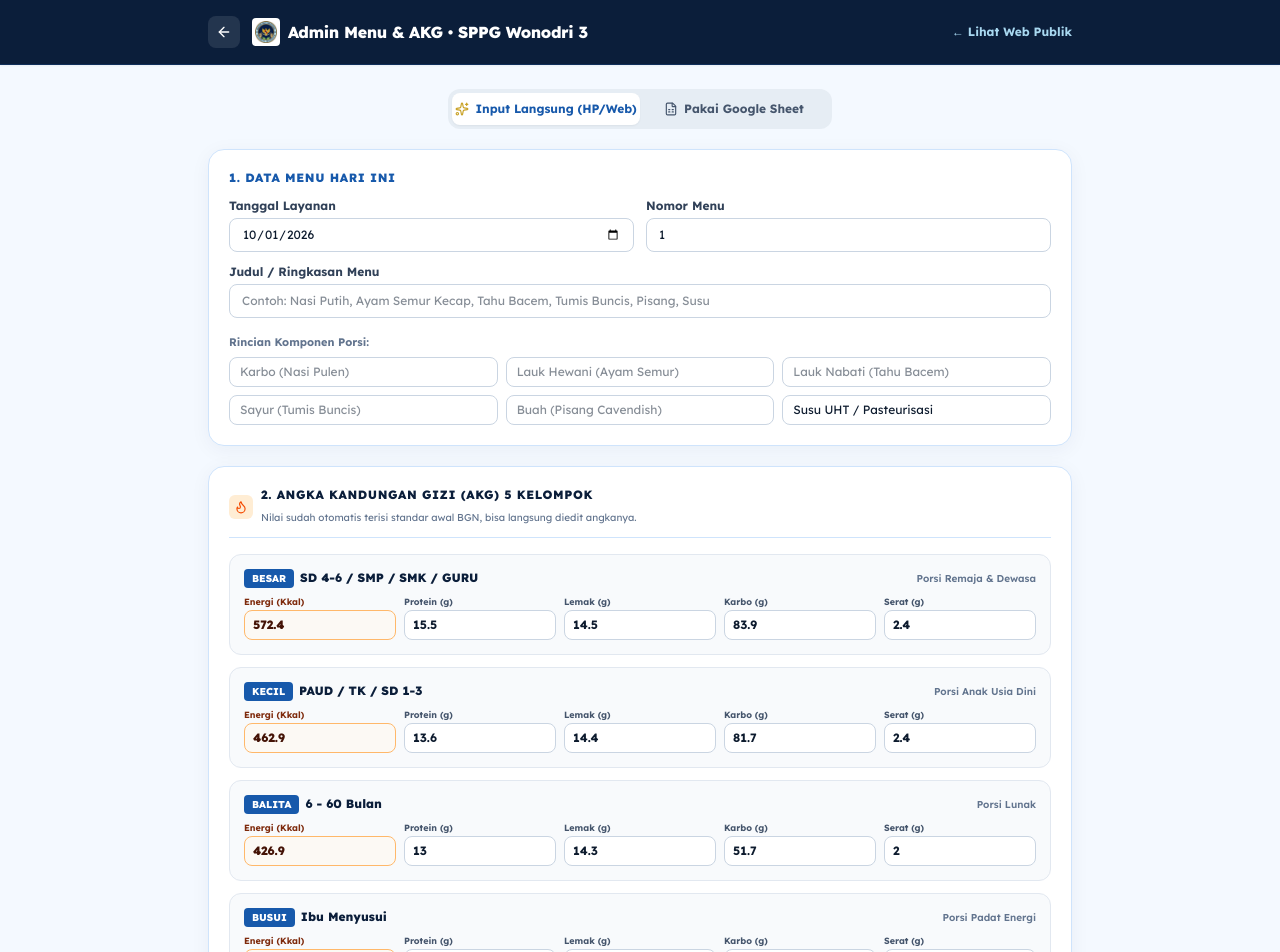
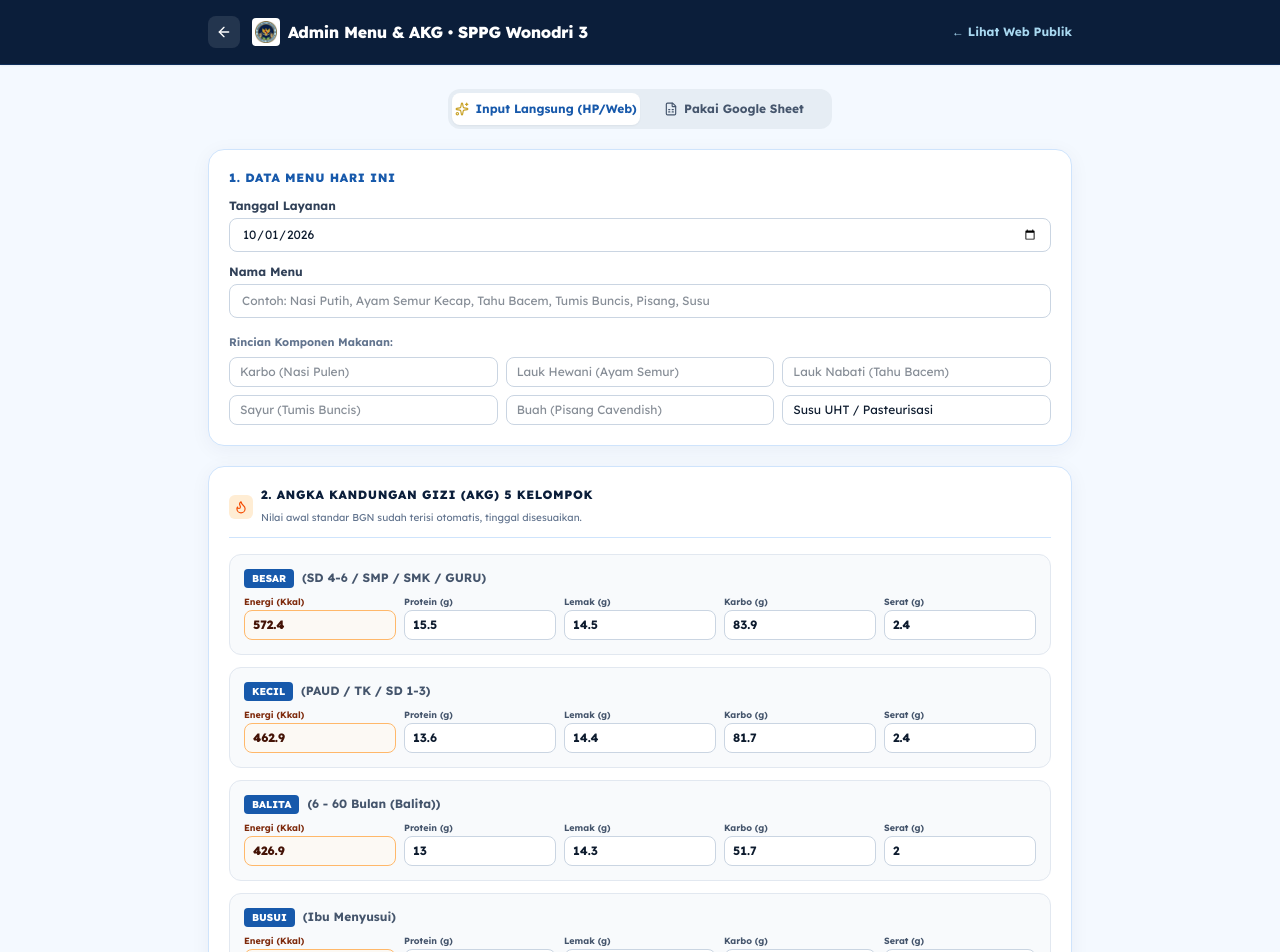
Before and after one commit to cilokesteh/arsip-operasional-sppg-wonodri3, a Next.js app: page /admin in a window 1280 px wide. Shown: the top 952 px of the page. Built offline with nearby package versions, Linux system fonts and the light colour scheme.

Commit message:
refactor(schema): remove nomor_menu, rename judul_menu to nama_menu, simplify Tab 2 AKG schema by dropping target_kategori and porsi_badge

```diff
--- a/app/admin/page.tsx
+++ b/app/admin/page.tsx
@@ -18,9 +18,8 @@ import {
 } from 'lucide-react';
 
 interface AKGInput {
-  groupName: string;
-  targetCategory: string;
-  portionBadge: string;
+  groupName: string; // Besar, Kecil, Balita, Busui, Bumil
+  targetCategory: string; // SD 4-6/SMP, PAUD/TK, dll
   energyKcal: number;
   proteinG: number;
   fatG: number;
@@ -29,11 +28,11 @@ interface AKGInput {
 }
 
 const DEFAULT_AKG_PRESETS: AKGInput[] = [
-  { groupName: 'Besar', targetCategory: 'SD 4-6 / SMP / SMK / GURU', portionBadge: 'Porsi Remaja & Dewasa', energyKcal: 572.4, proteinG: 15.5, fatG: 14.5, carbsG: 83.9, fiberG: 2.4 },
-  { groupName: 'Kecil', targetCategory: 'PAUD / TK / SD 1-3', portionBadge: 'Porsi Anak Usia Dini', energyKcal: 462.9, proteinG: 13.6, fatG: 14.4, carbsG: 81.7, fiberG: 2.4 },
-  { groupName: 'Balita', targetCategory: '6 - 60 Bulan', portionBadge: 'Porsi Lunak', energyKcal: 426.9, proteinG: 13.0, fatG: 14.3, carbsG: 51.7, fiberG: 2.0 },
-  { groupName: 'Busui', targetCategory: 'Ibu Menyusui', portionBadge: 'Porsi Padat Energi', energyKcal: 572.4, proteinG: 15.5, fatG: 14.5, carbsG: 83.9, fiberG: 2.4 },
-  { groupName: 'Bumil', targetCategory: 'Ibu Hamil', portionBadge: 'Porsi Zat Besi & Folat', energyKcal: 572.4, proteinG: 15.5, fatG: 14.5, carbsG: 83.9, fiberG: 2.4 },
+  { groupName: 'Besar', targetCategory: 'SD 4-6 / SMP / SMK / GURU', energyKcal: 572.4, proteinG: 15.5, fatG: 14.5, carbsG: 83.9, fiberG: 2.4 },
+  { groupName: 'Kecil', targetCategory: 'PAUD / TK / SD 1-3', energyKcal: 462.9, proteinG: 13.6, fatG: 14.4, carbsG: 81.7, fiberG: 2.4 },
+  { groupName: 'Balita', targetCategory: '6 - 60 Bulan (Balita)', energyKcal: 426.9, proteinG: 13.0, fatG: 14.3, carbsG: 51.7, fiberG: 2.0 },
+  { groupName: 'Busui', targetCategory: 'Ibu Menyusui', energyKcal: 572.4, proteinG: 15.5, fatG: 14.5, carbsG: 83.9, fiberG: 2.4 },
+  { groupName: 'Bumil', targetCategory: 'Ibu Hamil', energyKcal: 572.4, proteinG: 15.5, fatG: 14.5, carbsG: 83.9, fiberG: 2.4 },
 ];
 
 export default function AdminPage() {
@@ -41,8 +40,7 @@ export default function AdminPage() {
 
   // 1. Data Menu Harian
   const [menuDate, setMenuDate] = useState('2026-10-01');
-  const [menuNumber, setMenuNumber] = useState(1);
-  const [menuTitle, setMenuTitle] = useState('');
+  const [namaMenu, setNamaMenu] = useState('');
   const [components, setComponents] = useState({
     karbohidrat: '',
     laukHewani: '',
@@ -84,8 +82,8 @@ export default function AdminPage() {
 
   const handlePublish = (e: React.FormEvent) => {
     e.preventDefault();
-    if (!menuTitle.trim()) {
-      alert('Silakan tulis ringkasan menu hari ini.');
+    if (!namaMenu.trim()) {
+      alert('Silakan tulis nama menu hari ini.');
       return;
     }
     setPublishSuccess(true);
@@ -110,12 +108,13 @@ export default function AdminPage() {
     setTimeout(() => setCopiedTab(null), 2500);
   };
 
-  const sheet1Header = "tanggal\tnomor_menu\tjudul_menu\tkarbohidrat\tlauk_hewani\tlauk_nabati\tsayur\tbuah\tpelengkap\tstatus";
-  const sheet2Header = "tanggal\tkelompok\ttarget_kategori\tporsi_badge\tenergi_kkal\tprotein_g\tlemak_g\tkarbo_g\tserat_g";
+  // Header yang sudah disederhanakan sesuai instruksi Tuan
+  const sheet1Header = "tanggal\tnama_menu\tkarbohidrat\tlauk_hewani\tlauk_nabati\tsayur\tbuah\tpelengkap\tstatus";
+  const sheet2Header = "tanggal\tkelompok\tenergi_kkal\tprotein_g\tlemak_g\tkarbo_g\tserat_g";
 
   return (
     <div className="min-h-screen bg-[#f4f9ff] text-[#0d1b2e] pb-16">
-      {/* Header Sederhana */}
+      {/* Header */}
       <header className="bg-[#0b1e3a] text-white border-b border-[#174a8a]/40 shadow-xs">
         <div className="max-w-4xl mx-auto px-4 h-16 flex items-center justify-between">
           <div className="flex items-center gap-3">
@@ -179,7 +178,7 @@ export default function AdminPage() {
             {publishSuccess && (
               <div className="p-3.5 rounded-xl bg-emerald-50 border border-emerald-200 text-xs font-bold text-emerald-800 flex items-center gap-2">
                 <Check className="w-4 h-4 text-emerald-600 shrink-0" />
-                <span>Menu #{menuNumber} & nilai AKG 5 kelompok untuk tanggal {menuDate} berhasil dipublikasikan!</span>
+                <span>Menu & nilai AKG untuk tanggal {menuDate} berhasil dipublikasikan!</span>
               </div>
             )}
 
@@ -189,7 +188,6 @@ export default function AdminPage() {
                 1. Data Menu Hari Ini
               </h2>
 
-              <div className="grid grid-cols-2 gap-3">
               <div>
                 <label className="text-xs font-bold text-slate-700 block mb-1">Tanggal Layanan</label>
                 <input
@@ -200,25 +198,14 @@ export default function AdminPage() {
                   required
                 />
               </div>
-                <div>
-                  <label className="text-xs font-bold text-slate-700 block mb-1">Nomor Menu</label>
-                  <input
-                    type="number"
-                    value={menuNumber}
-                    onChange={(e) => setMenuNumber(parseInt(e.target.value) || 1)}
-                    className="w-full px-3 py-2 text-xs border border-slate-300 rounded-lg bg-white focus:ring-2 focus:ring-[#1759ab]"
-                    required
-                  />
-                </div>
-              </div>
 
               <div>
-                <label className="text-xs font-bold text-slate-700 block mb-1">Judul / Ringkasan Menu</label>
+                <label className="text-xs font-bold text-slate-700 block mb-1">Nama Menu</label>
                 <input
                   type="text"
                   placeholder="Contoh: Nasi Putih, Ayam Semur Kecap, Tahu Bacem, Tumis Buncis, Pisang, Susu"
-                  value={menuTitle}
-                  onChange={(e) => setMenuTitle(e.target.value)}
+                  value={namaMenu}
+                  onChange={(e) => setNamaMenu(e.target.value)}
                   className="w-full px-3 py-2 text-xs border border-slate-300 rounded-lg bg-white focus:ring-2 focus:ring-[#1759ab]"
                   required
                 />
@@ -226,7 +213,7 @@ export default function AdminPage() {
 
               {/* Rincian Komponen 6 Kotak */}
               <div className="pt-1">
-                <span className="text-[11px] font-bold text-slate-500 block mb-1.5">Rincian Komponen Porsi:</span>
+                <span className="text-[11px] font-bold text-slate-500 block mb-1.5">Rincian Komponen Makanan:</span>
                 <div className="grid grid-cols-2 sm:grid-cols-3 gap-2 text-xs">
                   <input
                     type="text"
@@ -286,7 +273,7 @@ export default function AdminPage() {
                       2. Angka Kandungan Gizi (AKG) 5 Kelompok
                     </h2>
                     <span className="text-[10px] text-slate-500">
-                      Nilai sudah otomatis terisi standar awal BGN, bisa langsung diedit angkanya.
+                      Nilai awal standar BGN sudah terisi otomatis, tinggal disesuaikan.
                     </span>
                   </div>
                 </div>
@@ -297,17 +284,14 @@ export default function AdminPage() {
                 {akgList.map((item, idx) => (
                   <div key={idx} className="p-3.5 rounded-xl bg-slate-50 border border-slate-200 space-y-2">
                     <div className="flex items-center justify-between">
-                      <div className="flex items-center gap-1.5">
+                      <div className="flex items-center gap-2">
                         <span className="px-2 py-0.5 rounded text-[10px] font-black uppercase bg-[#1759ab] text-white">
                           {item.groupName}
                         </span>
-                        <span className="text-xs font-extrabold text-[#0b1e3a]">
-                          {item.targetCategory}
+                        <span className="text-xs font-bold text-slate-600">
+                          ({item.targetCategory})
                         </span>
                       </div>
-                      <span className="text-[10px] font-semibold text-slate-500">
-                        {item.portionBadge}
-                      </span>
                     </div>
 
                     {/* 5 Field Gizi: Energi, Protein, Lemak, Karbo, Serat */}
@@ -487,7 +471,7 @@ export default function AdminPage() {
                 className="w-full sm:w-auto px-8 py-3 rounded-xl text-xs font-black text-white bg-[#1759ab] hover:bg-[#1d6fd0] transition-colors shadow-sm flex items-center justify-center gap-2 cursor-pointer"
               >
                 <Save className="w-4 h-4" />
-                <span>Simpan Menu & Rilis AKG Hari Ini</span>
+                <span>Simpan & Rilis Menu Hari Ini</span>
               </button>
             </div>
           </form>
@@ -501,7 +485,7 @@ export default function AdminPage() {
                 Hubungkan dengan Google Spreadsheet
               </h2>
               <p className="text-xs text-slate-500 mt-0.5">
-                Mendukung 2 tab utama: <strong>Menu_Harian</strong> dan <strong>AKG</strong>.
+                Struktur sederhana 2 tab: <strong>Menu_Harian</strong> dan <strong>AKG</strong>.
               </p>
             </div>
 
@@ -540,13 +524,16 @@ export default function AdminPage() {
             {/* Format Ringkas 2 Tab Wajib */}
             <div className="space-y-3 pt-2">
               <h3 className="text-xs font-black text-[#0b1e3a] uppercase tracking-wider">
-                Struktur 2 Tab Wajib di Google Sheet:
+                Struktur 2 Tab Google Sheet (Tinggal Salin Header):
               </h3>
 
               {/* Tab 1: Menu */}
               <div className="p-3.5 rounded-xl bg-slate-50 border border-slate-200 space-y-2 text-xs">
                 <div className="flex items-center justify-between">
+                  <div>
                     <span className="font-extrabold text-slate-900 block">Tab 1: Menu_Harian</span>
+                    <span className="text-[10px] text-slate-500">Cukup tanggal dan nama menu (nomor menu sudah dihapus)</span>
+                  </div>
                   <button
                     type="button"
                     onClick={() => copyToClipboard(sheet1Header, 'tab1')}
@@ -557,7 +544,7 @@ export default function AdminPage() {
                   </button>
                 </div>
                 <p className="font-mono text-[10px] text-slate-600 bg-white p-2 rounded border border-slate-200 overflow-x-auto">
-                  tanggal | nomor_menu | judul_menu | karbohidrat | lauk_hewani | lauk_nabati | sayur | buah | pelengkap | status
+                  tanggal | nama_menu | karbohidrat | lauk_hewani | lauk_nabati | sayur | buah | pelengkap | status
                 </p>
               </div>
 
@@ -565,8 +552,8 @@ export default function AdminPage() {
               <div className="p-3.5 rounded-xl bg-slate-50 border border-slate-200 space-y-2 text-xs">
                 <div className="flex items-center justify-between">
                   <div>
-                    <span className="font-extrabold text-slate-900 block">Tab 2: AKG (Angka Kandungan Gizi)</span>
-                    <span className="text-[10px] text-slate-500">Untuk 5 kelompok: Besar, Kecil, Balita, Busui, Bumil</span>
+                    <span className="font-extrabold text-slate-900 block">Tab 2: AKG</span>
+                    <span className="text-[10px] text-slate-500">Cukup kolom kelompok (Besar, Kecil, Balita, Busui, Bumil) + 5 nilai gizi</span>
                   </div>
                   <button
                     type="button"
@@ -578,7 +565,7 @@ export default function AdminPage() {
                   </button>
                 </div>
                 <p className="font-mono text-[10px] text-slate-600 bg-white p-2 rounded border border-slate-200 overflow-x-auto">
-                  tanggal | kelompok | target_kategori | porsi_badge | energi_kkal | protein_g | lemak_g | karbo_g | serat_g
+                  tanggal | kelompok | energi_kkal | protein_g | lemak_g | karbo_g | serat_g
                 </p>
               </div>
             </div>
```
Lines whose indentation alone changed are shown as unchanged.
